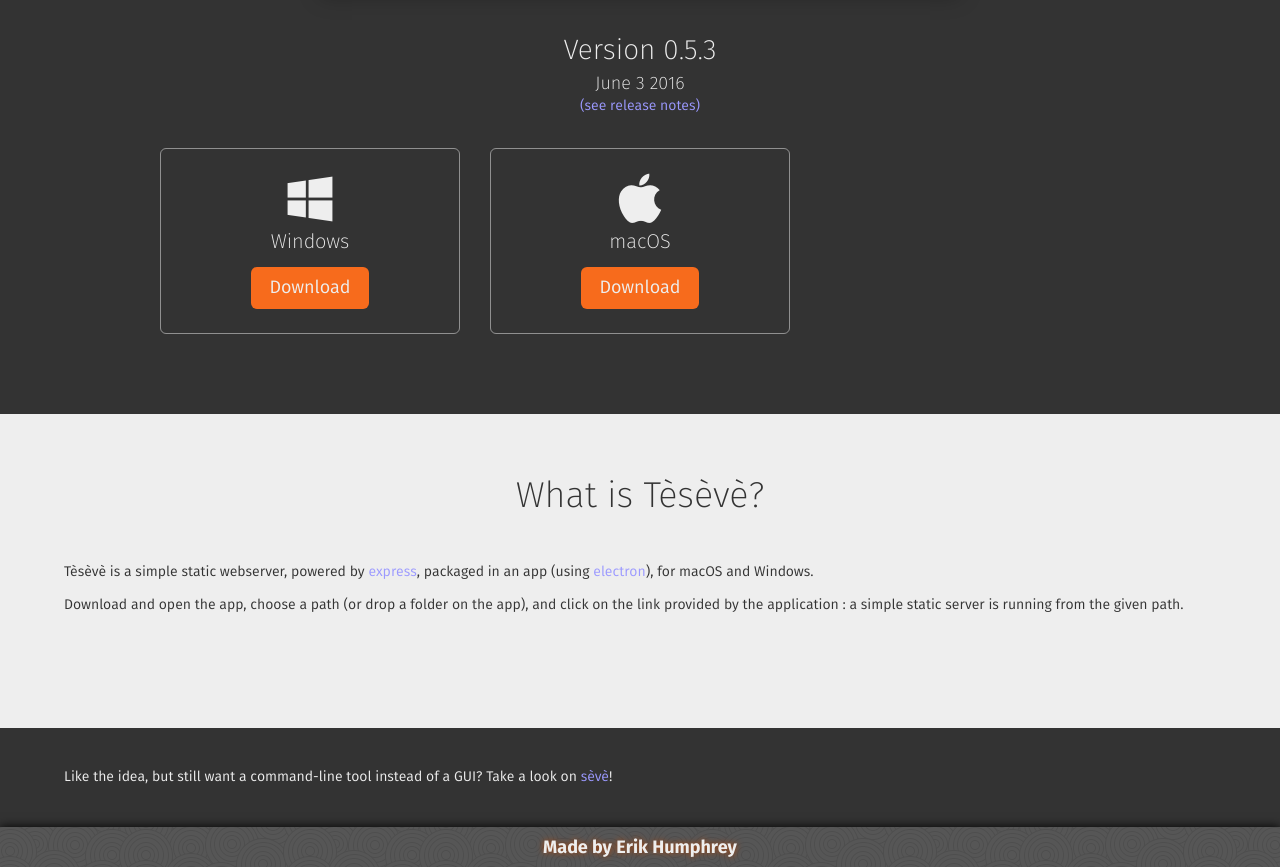
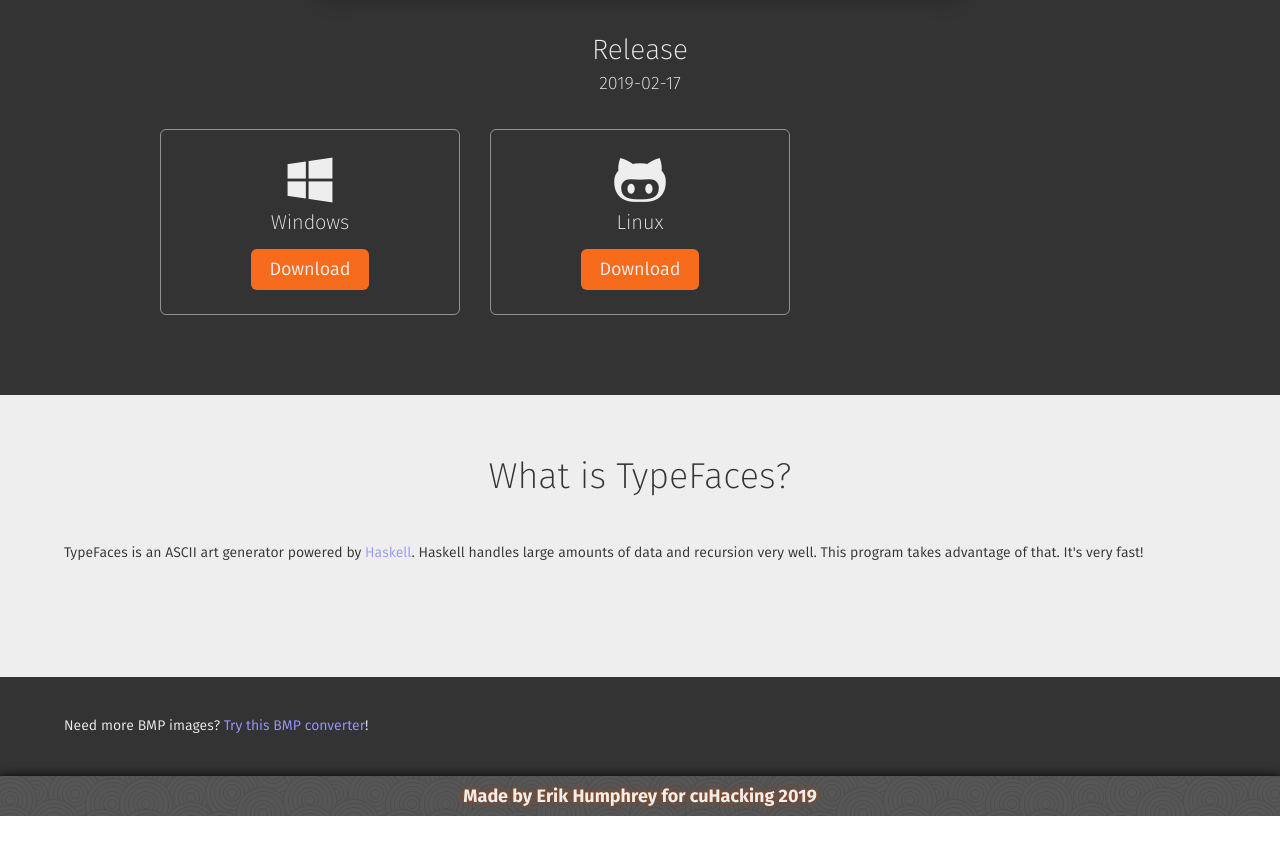
Before and after one commit to ErikHumphrey/typefaces, a website: page index.html in a window 1280 px wide. Shown: the part 807-1674 px from the top of the page. After the commit the page ends 1623 px from the top, so only its background shows below. Drawn offline with Linux system fonts and the light colour scheme.

Commit message:
Changed website

```diff
--- a/index.html
+++ b/index.html
@@ -3,7 +3,7 @@
 
 <head>
     <meta charset="UTF-8">
-    <title>Tèsèvè - A simple static webserver, in an app.</title>
+    <title>TypeFaces</title>
     <meta name="viewport" content="width=device-width, initial-scale=1.0, minimum-scale=1.0">
     <link rel="stylesheet" href="assets/styles.css">
     <!--[if lt IE 9]><script src="http://html5shiv.googlecode.com/svn/trunk/html5.js"></script><![endif]-->
@@ -11,27 +11,26 @@
 
 <body>
     <header>
-        <h1><strong>TypeFaces</strong><span>A simple Haskell ASCII art generator</span></h1></header>
+        <h1><strong>TypeFaces</strong><span>A simple, super fast Haskell ASCII art generator</span></h1></header>
     <section class="screenshot">
-        <figure><img src="/assets/img/screenshot.png" alt="screenshot of Tèsèvè app"></figure>
+        <figure><img src="typefaces/assets/img/screenshot.png" alt="screenshot of Tèsèvè app"></figure>
     </section>
     <section class="links">
-        <h2><strong>Version 0.5.3</strong><span>June 3 2016</span><a href="https://github.com/teseve/teseve/releases/tag/0.5.3">see release notes</a></h2>
+        <h2><strong>Release</strong><span>2019-02-17</span></h2>
         <ul>
-            <li><a href="https://github.com/teseve/teseve/releases/download/0.5.3/Teseve-0.5.3-win32-x64.zip" class="win"><i></i><strong>Windows</strong><span>Download</span></a></li>
-            <li><a href="https://github.com/teseve/teseve/releases/download/0.5.3/Teseve-0.5.3-mac-x64.zip" class="osx"><i></i><strong>macOS</strong><span>Download</span></a></li>
+            <li><a href="https://github.com/ErikHumphrey/typefaces/releases/download/1.0/Windows.exe" class="win"><i></i><strong>Windows</strong><span>Download</span></a></li>
+            <li><a href="https://github.com/teseve/teseve/releases/download/0.5.3/Teseve-0.5.3-mac-x64.zip" class="github"><i></i><strong>Linux</strong><span>Download</span></a></li>
         </ul>
     </section>
     <section class="what">
-        <h2>What is Tèsèvè?</h2>
-        <p>Tèsèvè is a simple static webserver, powered by <a href="http://expressjs.com" rel="external">express</a>, packaged in an app (using <a href="http://electron.atom.io" rel="external">electron</a>), for macOS and Windows.</p>
-        <p>Download and open the app, choose a path (or drop a folder on the app), and click on the link provided by the application : a simple static server is running from the given path.</p>
+        <h2>What is TypeFaces?</h2>
+        <p>TypeFaces is an ASCII art generator powered by <a href="https://www.haskell.org/" rel="external">Haskell</a>. Haskell handles large amounts of data and recursion very well. This program takes advantage of that. It's very fast! </p>
     </section>
     <section class="alternative">
-        <p>Like the idea, but still want a command-line tool instead of a GUI? Take a look on <a href="https://github.com/leny/seve" rel="external">sèvè</a>!</p>
+        <p>Need more BMP images? <a href="https://image.online-convert.com/convert-to-bmp" rel="external">Try this BMP converter</a>!</p>
     </section>
     <footer>
-        <div class="cc">Made by Erik Humphrey</a></div>
+        <div class="cc">Made by Erik Humphrey for cuHacking 2019</a></div>
     </footer>
 </body>
 
```
